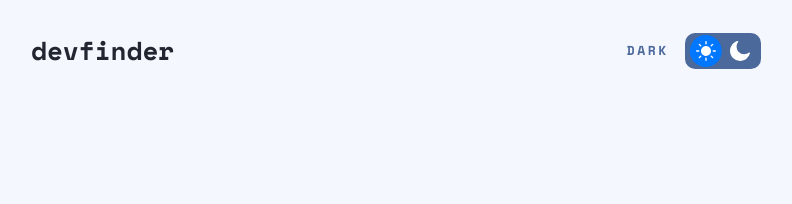
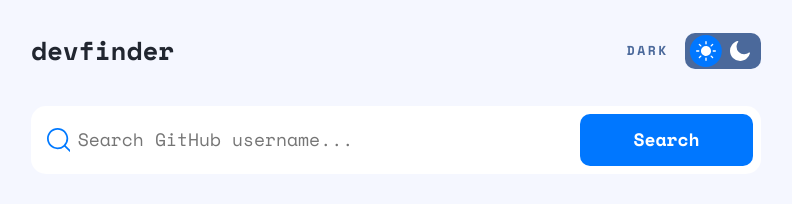
Before and after one commit to jeancarlosruiz/github-user-search-app, a website built with Vite: page index.html in a window 1280 px wide. Shown: the whole page, without its empty margins (244-1036 px from the left). Built offline with nearby package versions, Linux system fonts and the light colour scheme; some packages are replaced by stand-ins of ours.

Commit message:
Form styles, and functionalities.

```diff
--- a/index.html
+++ b/index.html
@@ -26,7 +26,7 @@
           <a href="#">devfinder</a>
           <span class="visually-hidden">(TO HOME PAGE)</span>
         </h1>
-        <button class="button fs-200" data-type="switcher">
+        <button class="button" data-type="switcher">
           <span class="scheme">Light</span>
 
           <div class="wrapper flex-group-2">
@@ -64,14 +64,42 @@
       </div>
     </header>
     <main>
-      <section class="container mx-auto"></section>
+      <section class="container mx-auto">
+        <h2 class="visually-hidden">Search Github Username</h2>
+        <form class="form | grid-form" action="#">
+          <div>
+            <label for="userNameSearch"
+              ><svg
+                class="icon-search"
+                height="24"
+                width="25"
+                xmlns="http://www.w3.org/2000/svg"
+                role="img"
+                aria-labelledby="icon-search"
+              >
+                <title id="icon-search">Icon Search</title>
+                <path
+                  d="M10.609 0c5.85 0 10.608 4.746 10.608 10.58 0 2.609-.952 5-2.527 6.847l5.112 5.087a.87.87 0 01-1.227 1.233l-5.118-5.093a10.58 10.58 0 01-6.848 2.505C4.759 21.16 0 16.413 0 10.58 0 4.747 4.76 0 10.609 0zm0 1.74c-4.891 0-8.87 3.965-8.87 8.84 0 4.874 3.979 8.84 8.87 8.84a8.855 8.855 0 006.213-2.537l.04-.047a.881.881 0 01.058-.053 8.786 8.786 0 002.558-6.203c0-4.875-3.979-8.84-8.87-8.84z"
+                  fill="#0079ff"
+                /></svg
+            ></label>
+
+            <input
+              class="username-ipt"
+              type="text"
+              id="userNameSearch"
+              placeholder="Search GitHub username..."
+            />
+          </div>
+          <button type="submit" class="button" data-type="search">
+            Search
+          </button>
+          <p class="error-message | fw-bold"></p>
+        </form>
+      </section>
     </main>
     <!--
 
-  Light
-
-  Search GitHub username...
-  Search
 
   Joined
 
--- a/main.js
+++ b/main.js
@@ -2,8 +2,11 @@
 /////////////////////////
 // SELECTING ELEMENTS //
 ///////////////////////
+const htmlEl = document.querySelector('html');
 const btn = document.querySelector('.button');
-const htmlEl = document.querySelector('html');
+const form = document.querySelector('.form');
+const input = document.querySelector('.username-ipt');
+const error = document.querySelector('.error-message');
 const mediaQuery = window.matchMedia('(prefers-color-scheme: dark)');
 let scheme = document.querySelector('.scheme');
 
@@ -38,6 +41,25 @@ function toggleTheme() {
 
 btn.addEventListener('click', toggleTheme);
 
+// Form addeventlistener
+form.addEventListener('submit', function (e) {
+  e.preventDefault();
+
+  const username = input.value;
+
+  fetch(`https://api.github.com/users/${username}`)
+    .then(response => {
+      if (!response.ok) {
+        error.textContent = 'No results';
+      }
+      return response.json();
+    })
+    .then(data => {
+      console.log(data);
+      input.value = '';
+    });
+});
+
 window.addEventListener('load', () => {
   // If the page load and there is not preferences to dark mode set it light by default
   if (!mediaQuery.matches) {
--- a/sass/abstracts/_colors.scss
+++ b/sass/abstracts/_colors.scss
@@ -17,6 +17,7 @@
   --user-profile: hsl(217, 35%, 45%);
   --icon-fill: hsl(217, 35%, 45%);
   --translateX: translateX(15%);
+  --error-message-clr: hsla(0, 91%, 62%, 1);
 }
 
 :root[data-theme='dark'] {
--- a/sass/abstracts/_sizes.scss
+++ b/sass/abstracts/_sizes.scss
@@ -122,5 +122,5 @@ $sizes: (
 
 $container-max-width: 45.625rem;
 
-$grid-gap: 1.5rem;
+$grid-group-gap: 1.5rem;
 $flex-group-gap: 1rem;
--- a/sass/abstracts/_typography.scss
+++ b/sass/abstracts/_typography.scss
@@ -14,8 +14,10 @@ $font-sizes: (
   500: 1.625rem,
   400: 1.125rem,
   300: 1rem,
+  // input size from 13 to 18 big screen
+  200: clamp(0.8125rem, 0.6122rem + 0.8547vw, 1.125rem),
   // switcher btn 13px all devices.
-  200: 0.813rem,
+  100: 0.813rem,
 );
 
 //Font-weights
--- a/sass/components/_buttons.scss
+++ b/sass/components/_buttons.scss
@@ -5,7 +5,7 @@
   display: inline-flex;
   cursor: pointer;
   text-decoration: none;
-  line-height: 1;
+  line-height: 1.5;
   border: 0;
   transition: 275ms ease;
   font-weight: $fw-700;
@@ -17,21 +17,15 @@
     letter-spacing: 2.5px;
     align-items: center;
     gap: size(16);
-
-    // &:is(:hover, :focus) {
-    //   color: clr(primary, 600);
-    // }
+    font-size: fs(100);
   }
 
   &[data-type='search'] {
     background: var(--search-btn-bg);
-    padding-block: 12.5px;
+    padding-block: 0.781rem;
     padding-inline: size(16);
     color: var(--search-btn-clr);
     border-radius: size(10);
-
-    // &:is(:hover, :focus) {
-    //   background-color: clr(primary, 300);
-    // }
+    justify-content: center;
   }
 }
--- /dev/null
+++ b/sass/components/_form.scss
@@ -0,0 +1,38 @@
+@use '../abstracts/' as *;
+
+.form {
+  padding-block: size(8);
+  padding-inline-end: size(8);
+  padding-inline-start: size(16);
+  background-color: var(--search-bg);
+  border-radius: size(15);
+  margin-block-start: size(36);
+
+  div {
+    display: flex;
+    align-items: center;
+    gap: size(8);
+  }
+
+  .username-ipt {
+    width: 100%;
+    background-color: inherit;
+    color: var(--paragraph-clr);
+    border: transparent;
+    outline: none;
+    font-size: fs(200);
+  }
+}
+
+.error-message {
+  color: var(--error-message-clr);
+  font-size: size(15);
+  justify-self: center;
+  grid-column: 1 / -1;
+  grid-row: 2 / -1;
+
+  @include mq(medium) {
+    grid-column: 2 / 3;
+    grid-row: 1 / -1;
+  }
+}
--- a/sass/components/_index.scss
+++ b/sass/components/_index.scss
@@ -1,2 +1,3 @@
 @forward 'header';
 @forward 'buttons';
+@forward 'form';
--- a/sass/layout/_even-columns.scss
+++ /dev/null
@@ -1,11 +0,0 @@
-@use '../abstracts/' as *;
-
-.even-columns {
-  display: grid;
-  gap: var(--grid-gap, $grid-gap);
-
-  @include mq(medium) {
-    grid-auto-flow: column;
-    grid-auto-columns: 1fr;
-  }
-}
--- a/sass/layout/_grid-auto-fit.scss
+++ /dev/null
@@ -1,7 +0,0 @@
-@use '../abstracts/' as *;
-
-.grid-auto-fit {
-  display: grid;
-  gap: var(--grid-gap, $grid-gap);
-  grid-template-columns: repeat(auto-fit, minmax(min(250px, 100%), 1fr));
-}
--- /dev/null
+++ b/sass/layout/_grid-form.scss
@@ -0,0 +1,19 @@
+@use '../abstracts/' as *;
+
+.grid-form {
+  --column-gap: 0.438rem;
+  //   --row-gap: #{size(8)};
+
+  display: grid;
+  grid-template-columns: 2fr 1fr;
+  grid-template-rows: repeat(2, auto);
+  column-gap: var(--column-gap, $grid-group-gap);
+  align-items: center;
+  justify-content: center;
+  //   row-gap: var(--row-gap, $grid-group-gap);
+
+  @include mq(medium) {
+    grid-template-columns: 2fr 1fr 1fr;
+    grid-template-rows: auto;
+  }
+}
--- a/sass/layout/_index.scss
+++ b/sass/layout/_index.scss
@@ -1,3 +1,2 @@
-@forward 'even-columns';
-@forward 'grid-auto-fit';
 @forward 'flex-group';
+@forward 'grid-form';
```
Also changed, not shown: sass/base/_general.scss (+0 -7 lines), sass/components/_header.scss (renamed from sass/components/header.scss).
